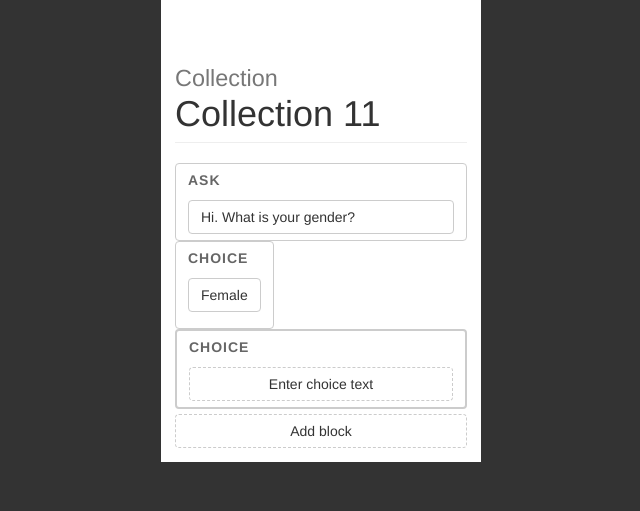
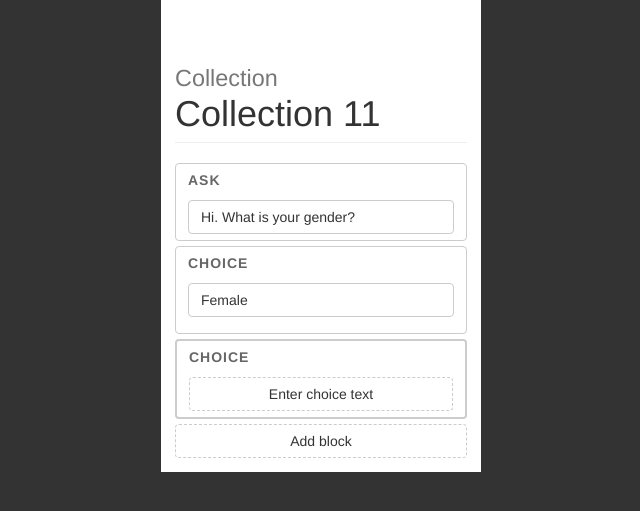
Before and after one commit to praekelt/numi-prototypes, a Jekyll site: the page built from collections/edit-6.html, in a window 1280 px wide. Shown: the top 511 px of the page, without its empty margins (319-959 px from the left). Built offline with Jekyll 4.4.1, drawn with Linux system fonts in a browser that asks for light colours; nearby versions of some CDN libraries.

Commit message:
Fix broken choice steps

```diff
--- a/collections/edit-3.html
+++ b/collections/edit-3.html
@@ -9,7 +9,7 @@ layout: default
 
 <div class="btn btn-default btn-block nm-block-is-selected">
   <p class="nm-block-title text-left">Ask</p>
-  <a class="btn btn-default btn-block nm-btn-placeholder" href="{{ site.baseurl }}/collections/edit-ask-text.html">Enter question text</a>
+  <a class="btn btn-default btn-block nm-btn-text" href="{{ site.baseurl }}/collections/edit-ask-text.html">Hi. What is your gender?</a>
 </div>
 
 <a class="btn btn-default btn-block nm-btn-placeholder" href="{{ site.baseurl }}/collections/library-all-2.html">Add block</a>
--- a/collections/edit-6.html
+++ b/collections/edit-6.html
@@ -13,7 +13,7 @@ layout: default
   <a class="btn btn-default btn-block nm-btn-text" href="{{ site.baseurl }}/collections/edit-ask-text.html">Hi. What is your gender?</a>
 </div>
 
-<div class="btn btn-default">
+<div class="btn btn-default btn-block">
   <p class="nm-block-title text-left">Choice</p>
   <a class="btn btn-default btn-block nm-btn-text" href="{{ site.baseurl }}/collections/edit-choice-text.html">Female</a>
   </p>
@@ -22,7 +22,7 @@ layout: default
 <div class="btn btn-default btn-block nm-block-is-selected">
   <p class="nm-block-title text-left">Choice</p>
 
-  <a class="btn btn-default btn-block nm-btn-placeholder" href="{{ site.baseurl }}/collections/edit-choice-text.html">Enter choice text</a>
+  <a class="btn btn-default btn-block nm-btn-placeholder" href="{{ site.baseurl }}/collections/edit-choice-text-2.html">Enter choice text</a>
 </div>
 
 <a class="btn btn-default btn-block nm-btn-placeholder" href="{{ site.baseurl }}/collections/library-all-2.html">Add block</a>
```
Also changed, not shown: collections/edit-choice-text-2.html (renamed from collections/edit-choice-text.html).
